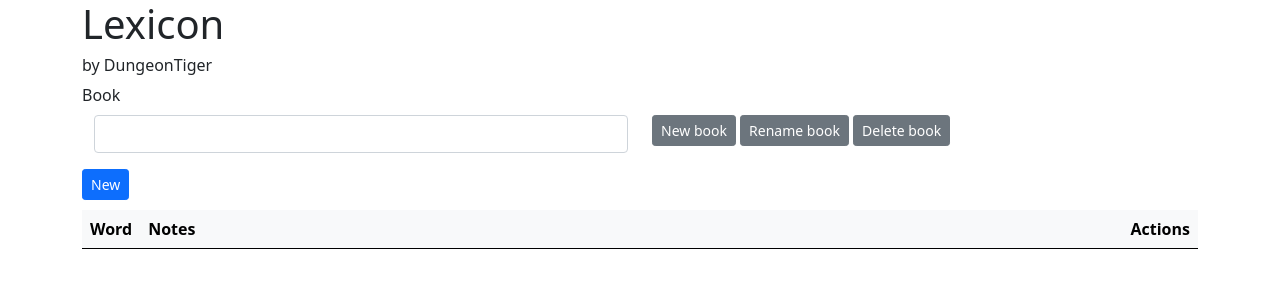
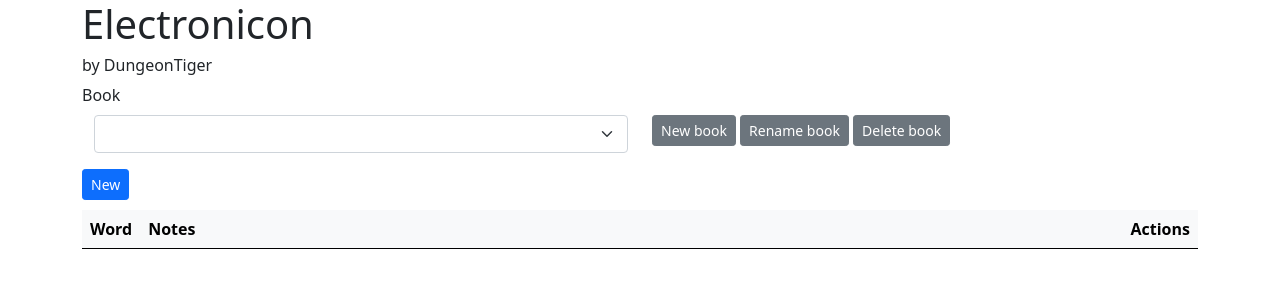
Before and after one commit to dungeontiger/lexicon, a plain HTML site: page index.html in a window 1280 px wide. Drawn offline with nearby package versions, Linux system fonts and the light colour scheme; no server answers.

Commit message:
changed name, fixed select css

```diff
--- a/index.html
+++ b/index.html
@@ -6,7 +6,7 @@
         <link rel="stylesheet" href="https://cdn.jsdelivr.net/npm/bootstrap-icons@1.3.0/font/bootstrap-icons.css">
         <script src="https://cdn.jsdelivr.net/npm/bootstrap@5.0.0-beta1/dist/js/bootstrap.bundle.min.js" integrity="sha384-ygbV9kiqUc6oa4msXn9868pTtWMgiQaeYH7/t7LECLbyPA2x65Kgf80OJFdroafW" crossorigin="anonymous"></script>
         <script src="https://code.jquery.com/jquery-3.5.1.min.js" integrity="sha256-9/aliU8dGd2tb6OSsuzixeV4y/faTqgFtohetphbbj0=" crossorigin="anonymous"></script>
-        <title>Lexicon</title>
+        <title>Electronicon</title>
         <script>
             definitions = {}
             // get a list of books from the server
@@ -183,14 +183,14 @@
     </head>
     <body onload="getBooks()">
         <div class="container">
-            <h1>Lexicon</h1>
+            <h1>Electronicon</h1>
             <h6>by DungeonTiger</h6>
             <div class="mb-3">
                 <label for="formbook" class="form-label">Book</label>
                     <div class="container">
                         <div class="row">
                             <div class="col-sm">
-                                <select onchange="getDefinitions()" id="idBooks" type="text" class="form-control" id="formbook" placeholder="Select a book to work with"></select>
+                                <select onchange="getDefinitions()" id="idBooks" type="text" class="form-select" id="formbook" placeholder="Select a book to work with"></select>
                             </div>
                         <div class="col-sm" style="vertical-align: bottom;">
                             <button class="btn btn-secondary btn-sm" type="button" data-bs-toggle="modal" data-bs-target="#newBook">New book</button>
```
